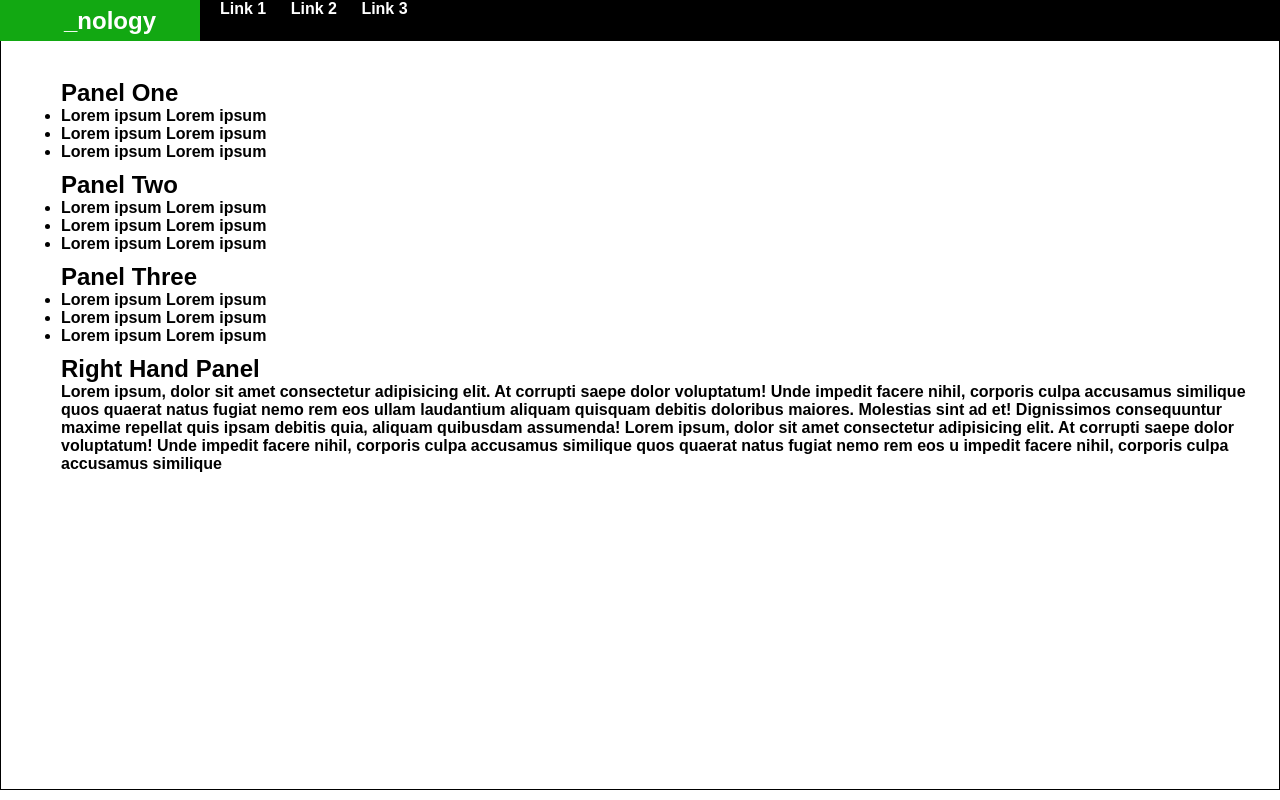
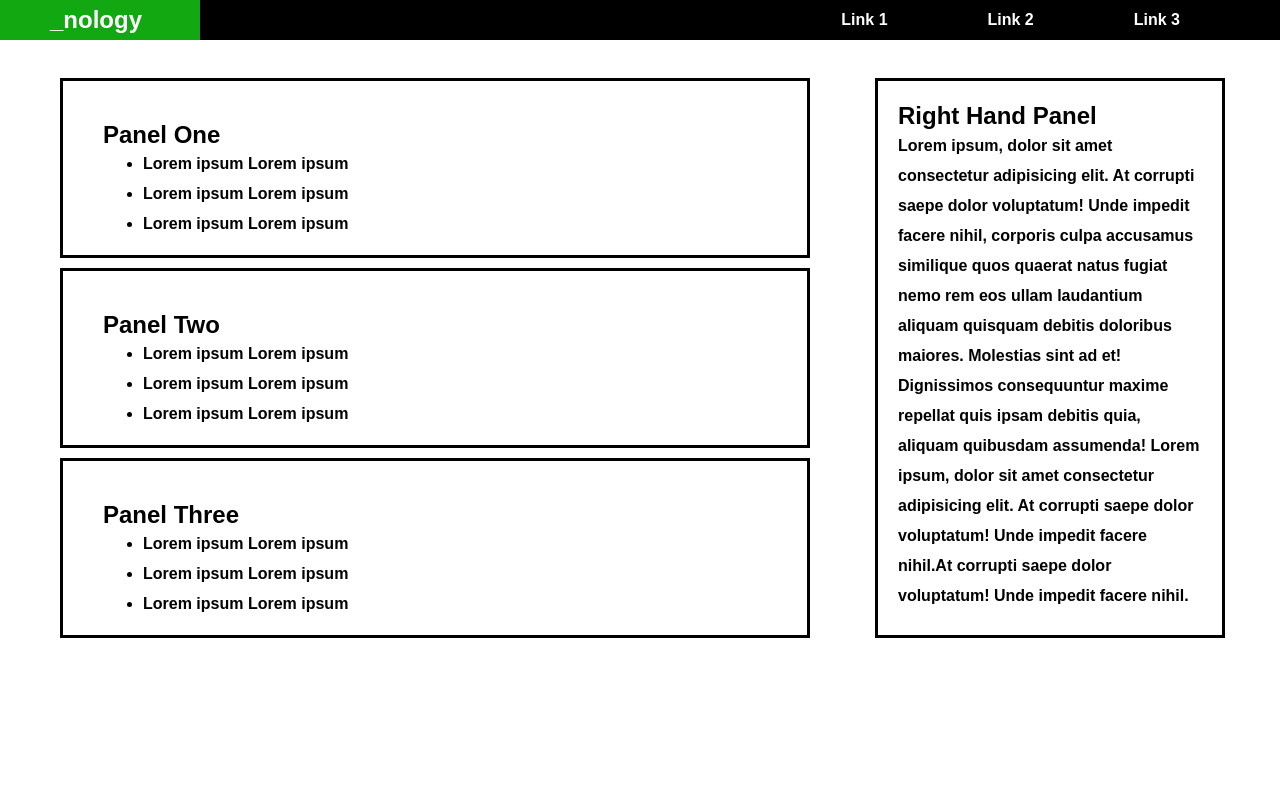
Before and after one commit to JonathanRadford/flexbox-challenge, a plain HTML site: page index.html in a window 1280 px wide. Drawn offline with Linux system fonts and the light colour scheme.

Commit message:
Flebox practice 1

```diff
--- a/index.html
+++ b/index.html
@@ -9,20 +9,19 @@
   <title>_Nology</title>
 </head>
 <Header>
-  <nav>
-    <div>
-      <h1 id="NOL">_nology</h1>
-    </div>
-    <div id="links">
-      <a href="">Link 1</a>
-      <a href="">Link 2</a>
-      <a href="">Link 3</a>
+  <nav id="NAVBAR">
+      <h1 id="NAVBAR-NOL">_nology</h1>
+      <div class="NAVBAR-LINK">
+        <a class="NAVBAR-LINK"href="">Link 1</a>
+        <a class="NAVBAR-LINK"href="">Link 2</a>
+        <a class="NAVBAR-LINK"href="">Link 3</a>
     </div>
   </nav>
 </Header>
 
 <body>
   <main>
+
     <section class="mainSection">
       <H2>Panel One</H2>
       <ul>
@@ -49,7 +48,7 @@
     </section>
     <section id="rightPanel">
       <h2>Right Hand Panel</h2>
-      <p>Lorem ipsum, dolor sit amet consectetur adipisicing elit. At corrupti saepe dolor voluptatum! Unde impedit facere nihil, corporis culpa accusamus similique quos quaerat natus fugiat nemo rem eos ullam laudantium aliquam quisquam debitis doloribus maiores. Molestias sint ad et! Dignissimos consequuntur maxime repellat quis ipsam debitis quia, aliquam quibusdam assumenda! Lorem ipsum, dolor sit amet consectetur adipisicing elit. At corrupti saepe dolor voluptatum! Unde impedit facere nihil, corporis culpa accusamus similique quos quaerat natus fugiat nemo rem eos u impedit facere nihil, corporis culpa accusamus similique</p>
+      <p>Lorem ipsum, dolor sit amet consectetur adipisicing elit. At corrupti saepe dolor voluptatum! Unde impedit facere nihil, corporis culpa accusamus similique quos quaerat natus fugiat nemo rem eos ullam laudantium aliquam quisquam debitis doloribus maiores. Molestias sint ad et! Dignissimos consequuntur maxime repellat quis ipsam debitis quia, aliquam quibusdam assumenda! Lorem ipsum, dolor sit amet consectetur adipisicing elit. At corrupti saepe dolor voluptatum! Unde impedit facere nihil.At corrupti saepe dolor voluptatum! Unde impedit facere nihil.</p>
       <section>
   </main>
 </body>
--- a/styles.css
+++ b/styles.css
@@ -5,86 +5,72 @@
   font-weight: bold;
   font-family: sans-serif;
 }
-nav {
+#NAVBAR {
   height: 40px;
   background-color: black;
   display: flex;
-  flex-direction: row;
-  align-content: right;
-  gap: 10px;
-  border: 10px;
+  justify-content: space-between;
   color: white;
 }
-#NAVI {
-  height: 40px;
-  background-color: black;
-  display: flex;
-  flex-direction: row;
-  justify-content: space-around ;
-  align-items: center;
-  flex-wrap: wrap;
-  color: white;
-  width: 750px;
-  margin-left: 500px;
-}
+
 a{
    padding: 10px;
    text-decoration: none;
    color: white;
 }
-#NOL {
+#NAVBAR-NOL {
   background-color: rgb(18, 168, 18);
   display: flex;
+  align-items:center;
   flex-wrap: wrap;
-  justify-content: center;
+  width: 200px;
+  padding-left: 50px;
+}
+.NAVBAR-LINK{
+  display: flex;
   align-items:center;
-  width: 200px;
-  height: 41px;
-  padding-left: 20px;
+  padding-right: 50px;
+  padding-left: 50px;
 }
+
+
 main {
   height: 750px;
   padding-left: 60px;
   background-color: white;
-  border: 1px solid black;
   display: flex;
   flex-direction:column;
-  justify-content:flex-start;
-  align-items: flex-start;
   flex-wrap: wrap;
   gap: 10px;
   padding-top: 3%;
 }
 
-.MaS {
+.mainSection {
   height: 180px;
   background-color: white;
-  width: 900px;
+  width: 750px;
   border: 3px solid black;
   padding: 40px;
 }
 
-.MaS > ul{
+.mainSection > ul{
   padding-left: 40px;
   line-height: 30px;
 }
 
-#rhp {
+#rightPanel {
   min-height: 560px;
-  width: 400px;
+  width: 350px;
   display: flex;
   flex-direction:column;
-  justify-content:flex-start;
-  align-items: flex-start;
-  flex-wrap: wrap;
   border: 3px solid black;
   padding: 20px;
 }
 
-#rhp >h2 {
+#rightPanel >h2 {
   line-height: 30px;
 }
 
-#rhp > p{
+#rightPanel > p{
   line-height: 30px;
 }
```
